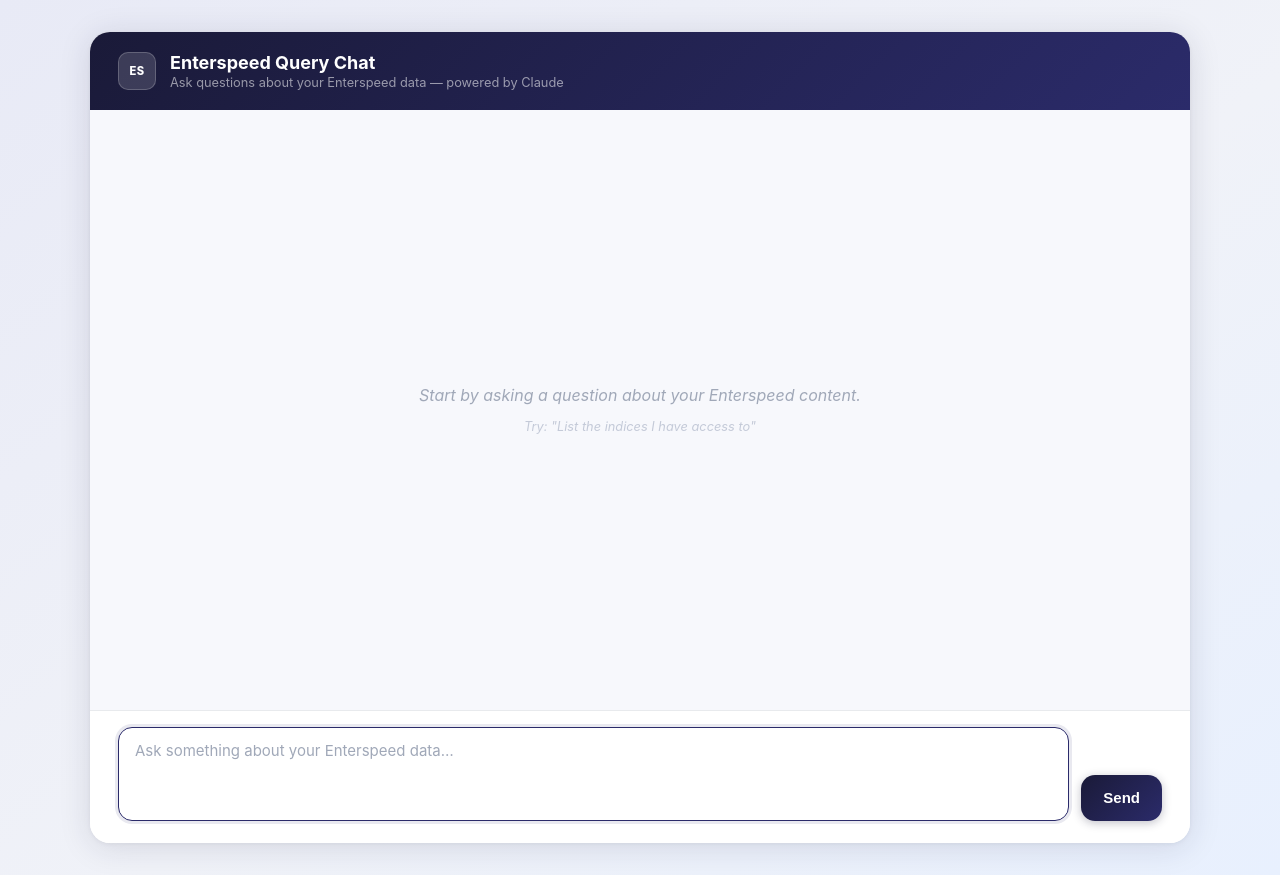
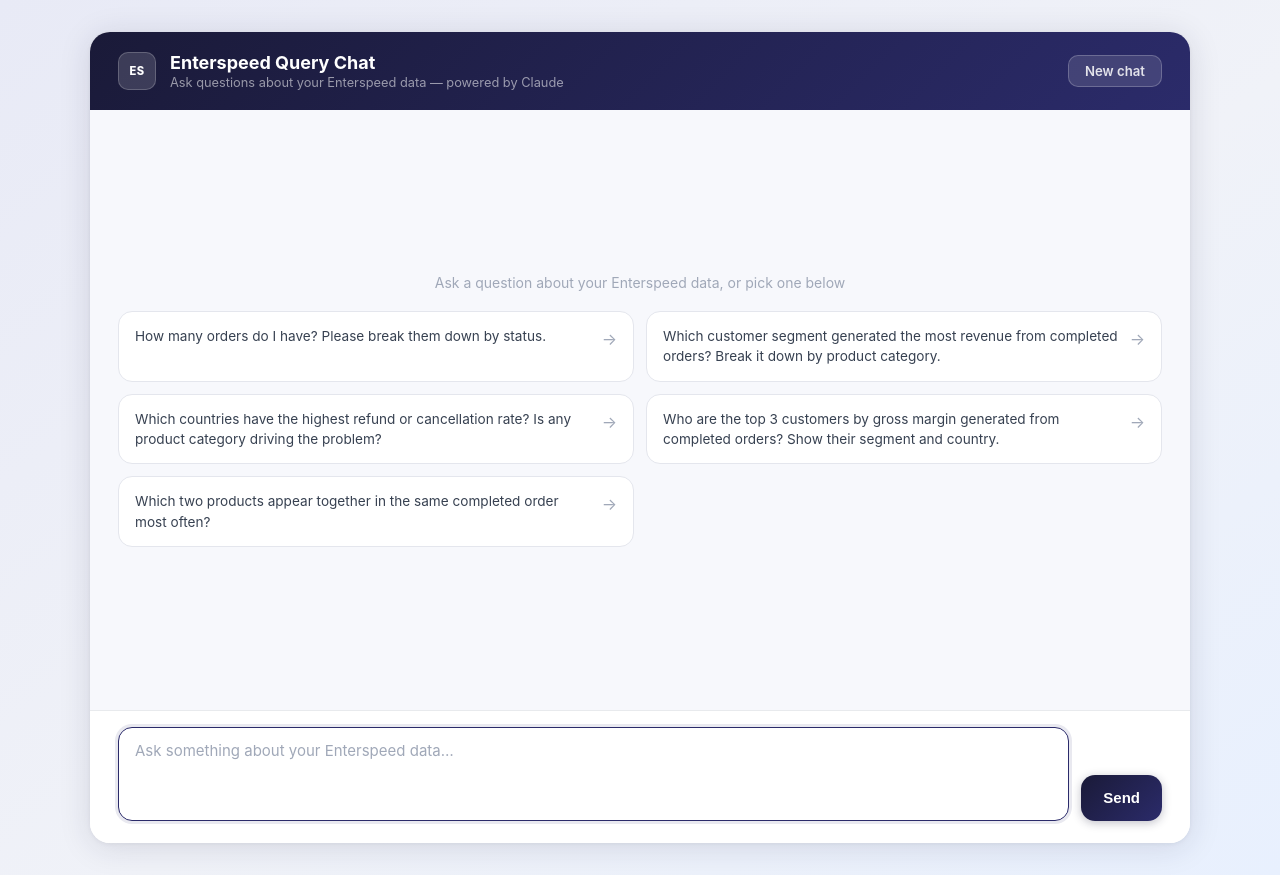
Before and after one commit to enterspeedhq/enterspeed-query-mcp-demo, a website: page public/index.html in a window 1280 px wide. Drawn offline with nearby package versions, Linux system fonts and the light colour scheme.

Commit message:
Added pre defined prompt suggestions and a New chat button

```diff
--- a/public/app.js
+++ b/public/app.js
@@ -2,16 +2,50 @@ const chatWindow = document.getElementById('chatWindow');
 const chatForm = document.getElementById('chatForm');
 const messageInput = document.getElementById('messageInput');
 const sendBtn = document.getElementById('sendBtn');
+const clearBtn = document.getElementById('clearBtn');
 const toolTrace = document.getElementById('toolTrace');
 const toolTraceSummary = document.getElementById('toolTraceSummary');
 const toolTraceContent = document.getElementById('toolTraceContent');
 
 const conversationHistory = [];
 
+const SUGGESTIONS = [
+  'How many orders do I have? Please break them down by status.',
+  'Which customer segment generated the most revenue from completed orders? Break it down by product category.',
+  'Which countries have the highest refund or cancellation rate? Is any product category driving the problem?',
+  'Who are the top 3 customers by gross margin generated from completed orders? Show their segment and country.',
+  'Which two products appear together in the same completed order most often?',
+];
+
 function removeEmptyState() {
   const el = document.getElementById('emptyState');
   if (el) el.remove();
 }
+
+function buildEmptyState() {
+  const el = document.getElementById('emptyState');
+  if (!el) return;
+
+  const heading = document.createElement('p');
+  heading.className = 'empty-heading';
+  heading.textContent = 'Ask a question about your Enterspeed data, or pick one below';
+
+  const grid = document.createElement('div');
+  grid.className = 'suggestion-grid';
+
+  SUGGESTIONS.forEach((prompt) => {
+    const btn = document.createElement('button');
+    btn.className = 'suggestion';
+    btn.innerHTML = `<span class="suggestion-text">${prompt}</span><span class="suggestion-arrow">→</span>`;
+    btn.addEventListener('click', () => sendMessage(prompt));
+    grid.appendChild(btn);
+  });
+
+  el.appendChild(heading);
+  el.appendChild(grid);
+}
+
+buildEmptyState();
 
 function makeAvatar(role) {
   const el = document.createElement('div');
@@ -134,6 +168,14 @@ async function sendMessage(message) {
   }
 }
 
+clearBtn.addEventListener('click', () => {
+  conversationHistory.length = 0;
+  chatWindow.innerHTML = '<div class="empty-state" id="emptyState"></div>';
+  toolTrace.hidden = true;
+  buildEmptyState();
+  messageInput.focus();
+});
+
 chatForm.addEventListener('submit', (e) => {
   e.preventDefault();
   const message = messageInput.value.trim();
--- a/public/index.html
+++ b/public/index.html
@@ -14,13 +14,11 @@
         <h1>Enterspeed Query Chat</h1>
         <p class="subtitle">Ask questions about your Enterspeed data — powered by Claude</p>
       </div>
+      <button id="clearBtn" title="Clear conversation">New chat</button>
     </header>
 
     <div class="chat-window" id="chatWindow">
-      <div class="empty-state" id="emptyState">
-        Start by asking a question about your Enterspeed content.<br>
-        <small>Try: "List the indices I have access to"</small>
-      </div>
+      <div class="empty-state" id="emptyState"></div>
     </div>
 
     <div class="tool-trace" id="toolTrace" hidden>
--- a/public/style.css
+++ b/public/style.css
@@ -67,6 +67,27 @@ header {
   margin-top: 0.15rem;
 }
 
+header #clearBtn {
+  margin-left: auto;
+  padding: 0.45rem 1rem;
+  background: rgba(255, 255, 255, 0.12);
+  color: rgba(255, 255, 255, 0.85);
+  border: 1px solid rgba(255, 255, 255, 0.22);
+  border-radius: 10px;
+  font-size: 0.825rem;
+  font-weight: 600;
+  font-family: inherit;
+  cursor: pointer;
+  white-space: nowrap;
+  flex-shrink: 0;
+  transition: background 0.15s, color 0.15s;
+}
+
+header #clearBtn:hover {
+  background: rgba(255, 255, 255, 0.22);
+  color: #fff;
+}
+
 /* ── Chat window ────────────────────────────────────────── */
 .chat-window {
   background: #f7f8fc;
@@ -81,16 +102,67 @@ header {
 }
 
 .empty-state {
-  color: #a0a8b8;
-  font-style: italic;
-  text-align: center;
   margin: auto;
-  line-height: 1.9;
+  width: 100%;
+  display: flex;
+  flex-direction: column;
+  align-items: center;
+  gap: 1.25rem;
 }
 
-.empty-state small {
-  font-size: 0.8rem;
-  color: #c4cad8;
+.empty-heading {
+  color: #a0a8b8;
+  font-size: 0.875rem;
+  text-align: center;
+}
+
+.suggestion-grid {
+  display: grid;
+  grid-template-columns: 1fr 1fr;
+  gap: 0.75rem;
+  width: 100%;
+}
+
+.suggestion {
+  display: flex;
+  align-items: flex-start;
+  justify-content: space-between;
+  gap: 0.75rem;
+  padding: 0.875rem 1rem;
+  background: #fff;
+  border: 1.5px solid #e4e6ed;
+  border-radius: 14px;
+  cursor: pointer;
+  text-align: left;
+  font-family: inherit;
+  font-size: 0.85rem;
+  color: #374151;
+  line-height: 1.5;
+  transition: border-color 0.15s, box-shadow 0.15s, transform 0.1s;
+}
+
+.suggestion:hover {
+  border-color: #2b2b6a;
+  box-shadow: 0 2px 12px rgba(43, 43, 106, 0.1);
+  transform: translateY(-1px);
+  color: #1a1a38;
+}
+
+.suggestion:active { transform: translateY(0); }
+
+.suggestion-text { flex: 1; }
+
+.suggestion-arrow {
+  color: #a0a8b8;
+  font-size: 1rem;
+  flex-shrink: 0;
+  transition: color 0.15s, transform 0.15s;
+  margin-top: 1px;
+}
+
+.suggestion:hover .suggestion-arrow {
+  color: #2b2b6a;
+  transform: translateX(2px);
 }
 
 /* ── Messages ───────────────────────────────────────────── */
```
